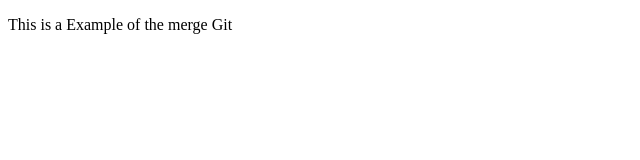
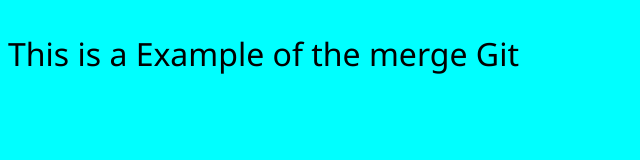
Before and after one commit to Tortoise9/merge, a plain HTML site: page index.html in a window 1280 px wide. Shown: the whole page, without its empty margins (0-640 px from the left). Drawn offline with Linux system fonts and the light colour scheme.

Commit message:
Featuere CSS Added

```diff
--- a/index.html
+++ b/index.html
@@ -3,6 +3,16 @@
 <HEAD>
 <meta charset = "utf-8">
 <title>Merge example</title>
+<style>
+body{
+    background-color:cyan;
+}
+p{
+    font-size: xx-large;
+    font-family: 'Segoe UI', Tahoma, Geneva, Verdana, sans-serif;
+}
+</style>
+
 </HEAD>
 <BODY>
 <p>This is a Example of the merge Git <p>
```
